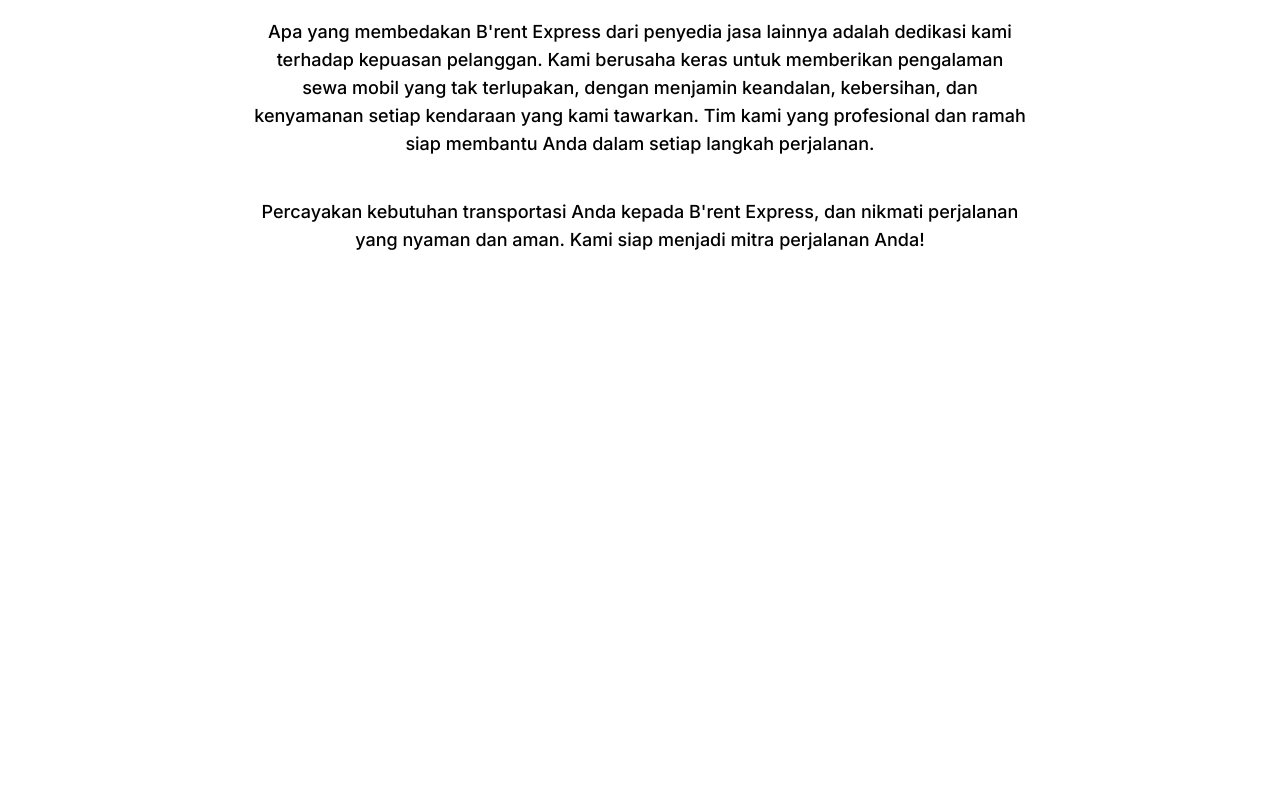
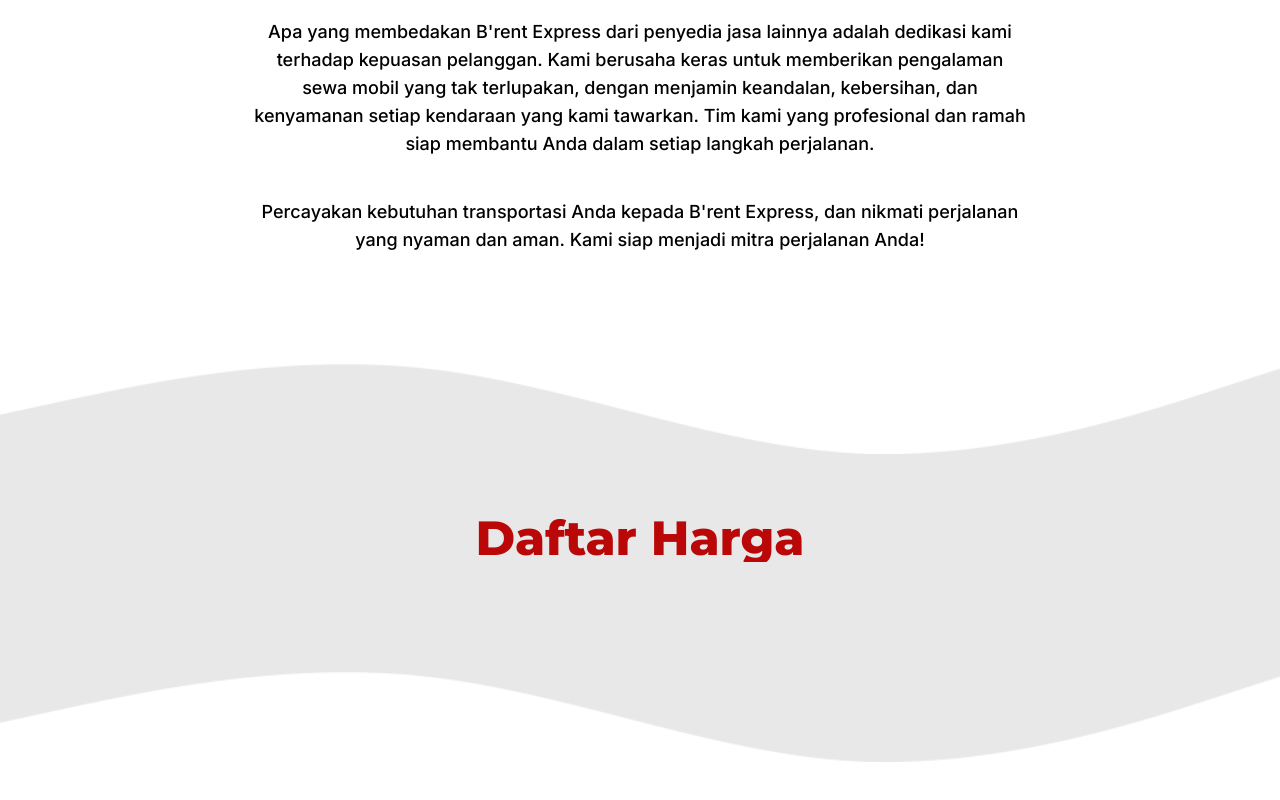
Before and after one commit to KenzoSebastian/brent-express, a React (Vite) app: page / in a window 1280 px wide. Shown: the part 1362-2162 px from the top of the page. Built offline with nearby package versions, Linux system fonts and the light colour scheme.

Commit message:
ui: wrapper section & divider

```diff
--- a/src/App.tsx
+++ b/src/App.tsx
@@ -1,5 +1,6 @@
 import { Button } from "./components/ui/button";
 import LinkWa from "./components/ui/LinkWa";
+import HargaSection from "./fragments/HargaSection";
 import Hero from "./fragments/HeroSection";
 import Navbar from "./fragments/Navbar";
 import Tentang from "./fragments/TentangSection";
@@ -23,10 +24,11 @@
           alt="background"
           className="w-full h-[calc(100%+100px)] absolute -z-50 object-cover"
         />
-        <div className="h-[100px] absolute -bottom-[100px] right-0 left-0 bg-gradient-to-b from-transparent to-white"></div>
         <Hero encode={encode} telp={telp} />
+        <div className="h-[100px] absolute -bottom-[100px] right-0 left-0 bg-gradient-to-b from-transparent to-white" />
       </div>
       <Tentang />
+      <HargaSection/>
     </div>
   );
 };
--- /dev/null
+++ b/src/components/ui/WrapperSection.tsx
@@ -0,0 +1,24 @@
+type WrapperSectionProps = {
+  id: string;
+  children: React.ReactNode;
+  divider: string;
+  bgColor?: string;
+};
+
+const WrapperSection = (props: WrapperSectionProps) => {
+  return (
+    <div
+      id={props.id}
+      className={`spacing-top spacing-bottom relative ${props.bgColor}`}
+    >
+      <div className="wrap">{props.children}</div>
+      <img
+        src={`./icon/${props.divider}.png`}
+        alt="divider"
+        className="w-full h-18 mobile:h-24 tablet:h-36 desktop:h-50 absolute -bottom-10 mobile:-bottom-15 tablet:-bottom-20 desktop:-bottom-25 z-10"
+      />
+    </div>
+  );
+};
+
+export default WrapperSection;
--- /dev/null
+++ b/src/fragments/HargaSection.tsx
@@ -0,0 +1,14 @@
+import WrapperSection from "@/components/ui/wrapperSection";
+
+const HargaSection = () => {
+  return (
+    <WrapperSection id="harga" divider="divider2" bgColor="bg-secondary">
+      <div className="text-center">
+        <h1 className="heading">Daftar Harga</h1>
+
+      </div>
+    </WrapperSection>
+  );
+};
+
+export default HargaSection;
--- a/src/fragments/TentangSection.tsx
+++ b/src/fragments/TentangSection.tsx
@@ -1,3 +1,5 @@
+import WrapperSection from "@/components/ui/wrapperSection";
+
 const Tentang = () => {
   const paragraf = [
     {
@@ -22,8 +24,9 @@
     },
   ];
   return (
-    <div id="tentang" className="spacing-top h-screen wrap text-center">
-      <h1 className="text-3xl tablet:text-4xl desktop:text-5xl font-extrabold font-montserrat text-core">
+    <WrapperSection id="tentang" divider="divider1">
+      <div className="text-center">
+        <h1 className="heading">
           Tentang Kami
         </h1>
         {paragraf.map((item) => (
@@ -35,6 +38,7 @@
           </p>
         ))}
       </div>
+    </WrapperSection>
   );
 };
 
--- a/src/index.css
+++ b/src/index.css
@@ -13,7 +13,8 @@
   /* color */
   --color-navbar: #1e2125;
   --color-whatsapps: #29a71a;
-  --color-core: #BA0707;
+  --color-core: #ba0707;
+  --color-secondary: #e8e8e8;
 }
 
 @layer components {
@@ -22,6 +23,12 @@
   }
   .spacing-top {
     @apply pt-30 mobile:pt-32 tablet:pt-36 desktop:pt-40;
+  }
+  .spacing-bottom {
+    @apply pb-10 mobile:pb-15 tablet:pb-20 desktop:pb-25;
+  }
+  .heading {
+    @apply text-3xl tablet:text-4xl desktop:text-5xl font-extrabold font-montserrat text-core;
   }
 }
 
```
Also changed, not shown: public/icon/divider1.png (added), public/icon/divider2.png (added). Lines whose indentation alone changed are shown as unchanged.
